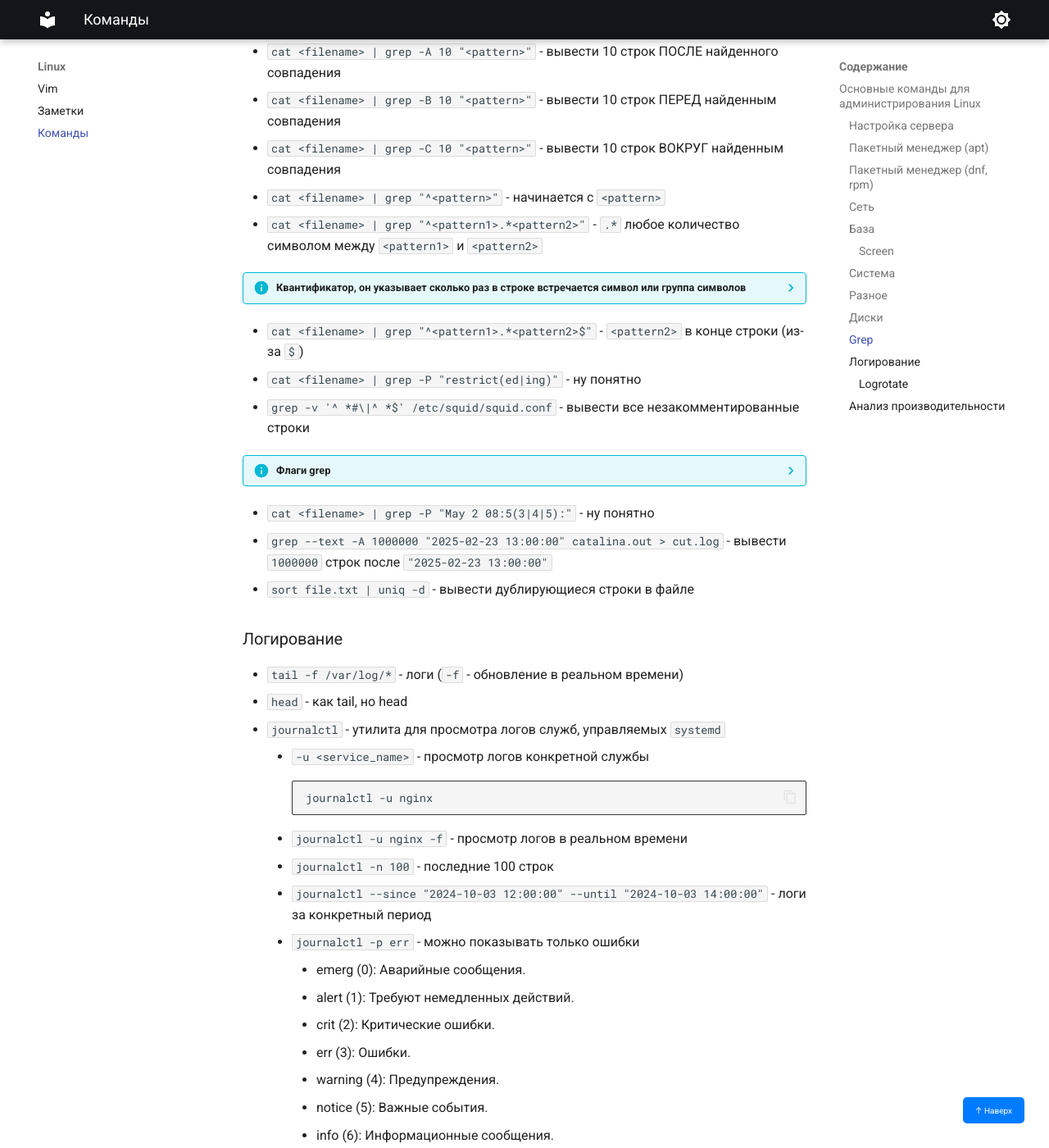
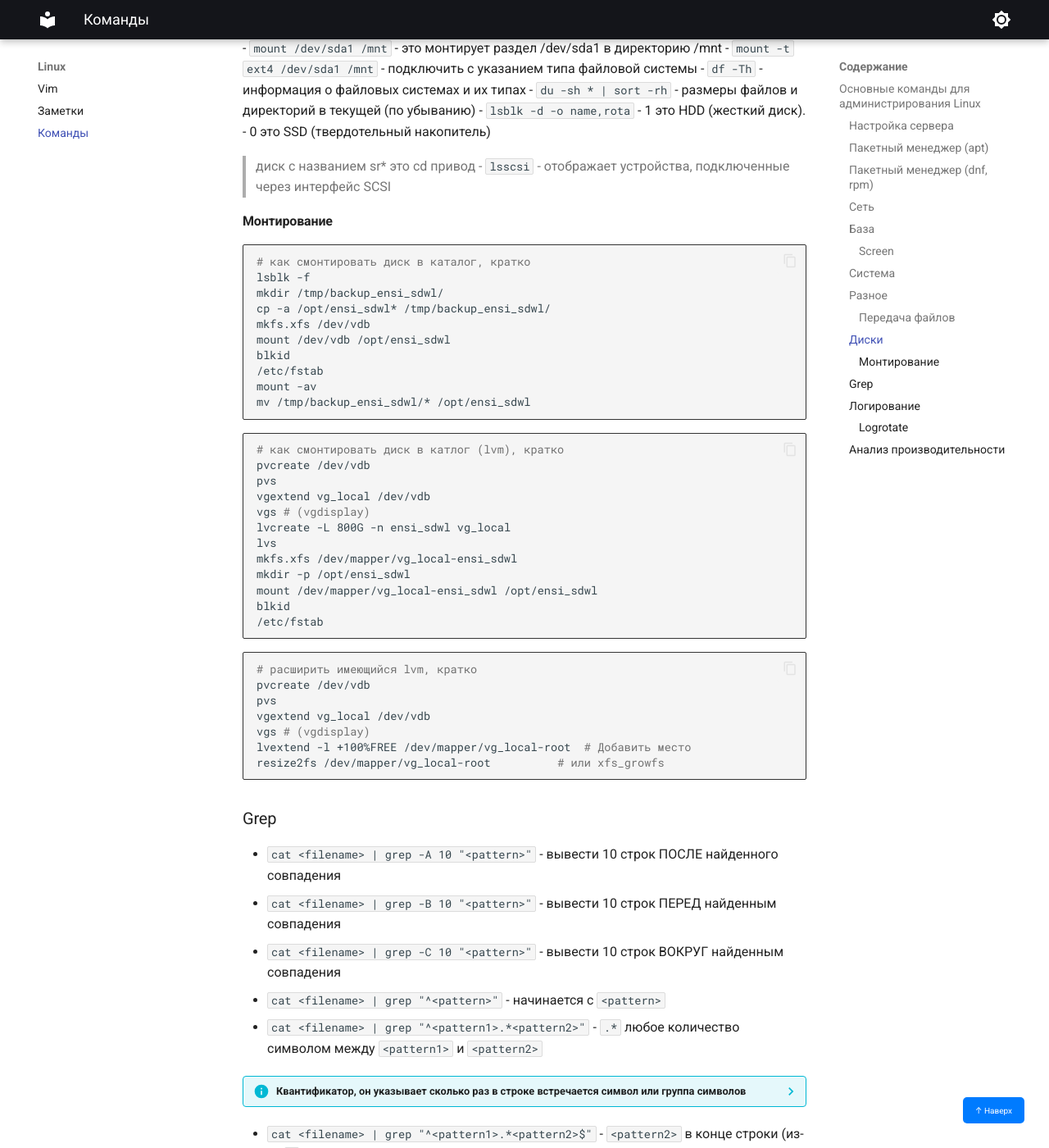
Before and after one commit to ilyamak04/wiki, an MkDocs documentation site: the page built from docs/linux/Команды.md, in a window 1280 px wide and 1400 px high, scrolled down 11948 px. Shown: the whole window at 82% size. Built offline with MkDocs 1.6.1 and Material for MkDocs 9.7.7, drawn with Linux system fonts in a browser that asks for light colours; some of the changed text lies outside the part shown.

Commit message:
ADD commands

````diff
--- a/docs/linux/Команды.md
+++ b/docs/linux/Команды.md
@@ -238,6 +238,7 @@
 - `lsof` - Команда lsof (List Open Files) в Linux используется для отображения списка открытых файлов в системе. В Linux (и Unix-подобных системах) практически все является файлом, включая сетевые соединения и устройства.
     - `lsof` - просмотр всех открытых файлов
     - `lsof -u username` - файлы открытые конкретным пользователем
+    - `lsof -c process_name` - поиск файлов по процессу
     - `lsof -p 1234` - поиска файлов открытых определённым процессом
     - `lsof -i :80` - соединения по конкретному порту
     - `lsof /dev/sda1` - файлы использующие определённое устройство или файловую систему
@@ -350,7 +352,14 @@ config.yml
 - `gunzip <file_name>` - не сохраняет исходный архив
 - `gunzip -c <file_name>` - распаковывает сжатый .gz файл и выводит его содержимое в стандартный вывод (stdout), без удаления оригинального сжатого файла
 
+#### Передача файлов
+
+- `scp /path/to/file/filename.txt  user_name@ip:/path/to/file`
+- `rsync -avz  /path/to/file/filename.txt user_name@ip:/path/to/file` - передать файл на удалённый сервер
+- `rsync -avz user_name@ip:/path/to/filename.txt .` - загрузить файл с удалённого сервера
+
 ### Диски
+
 - `fdisk -l`
     - Показывает список всех подключенных устройств (жестких дисков, SSD и т.д.).
     - Отображает размер дисков, типы разделов, точки монтирования.
@@ -390,6 +399,47 @@ mount [OPTIONS] <DEVICE> <MOUNTPOINT>
     - 0 это SSD (твердотельный накопитель)
 > диск с названием sr* это cd привод
 - `lsscsi` - отображает устройства, подключенные через интерфейс SCSI
+
+#### Монтирование
+
+```bash
+# как смонтировать диск в каталог, кратко
+lsblk -f
+mkdir /tmp/backup_ensi_sdwl/
+cp -a /opt/ensi_sdwl* /tmp/backup_ensi_sdwl/
+mkfs.xfs /dev/vdb
+mount /dev/vdb /opt/ensi_sdwl
+blkid
+/etc/fstab
+mount -av
+mv /tmp/backup_ensi_sdwl/* /opt/ensi_sdwl
+```
+
+```bash
+# как смонтировать диск в катлог (lvm), кратко
+pvcreate /dev/vdb
+pvs
+vgextend vg_local /dev/vdb
+vgs # (vgdisplay)
+lvcreate -L 800G -n ensi_sdwl vg_local
+lvs
+mkfs.xfs /dev/mapper/vg_local-ensi_sdwl
+mkdir -p /opt/ensi_sdwl
+mount /dev/mapper/vg_local-ensi_sdwl /opt/ensi_sdwl
+blkid
+/etc/fstab
+```
+
+```bash
+# расширить имеющийся lvm, кратко
+pvcreate /dev/vdb
+pvs
+vgextend vg_local /dev/vdb
+vgs # (vgdisplay)
+lvextend -l +100%FREE /dev/mapper/vg_local-root  # Добавить место
+resize2fs /dev/mapper/vg_local-root          # или xfs_growfs
+```
+
 
 ### Grep
 
````
Also changed, not shown: other parts of docs/linux/Команды.md (+1 -0 lines).
